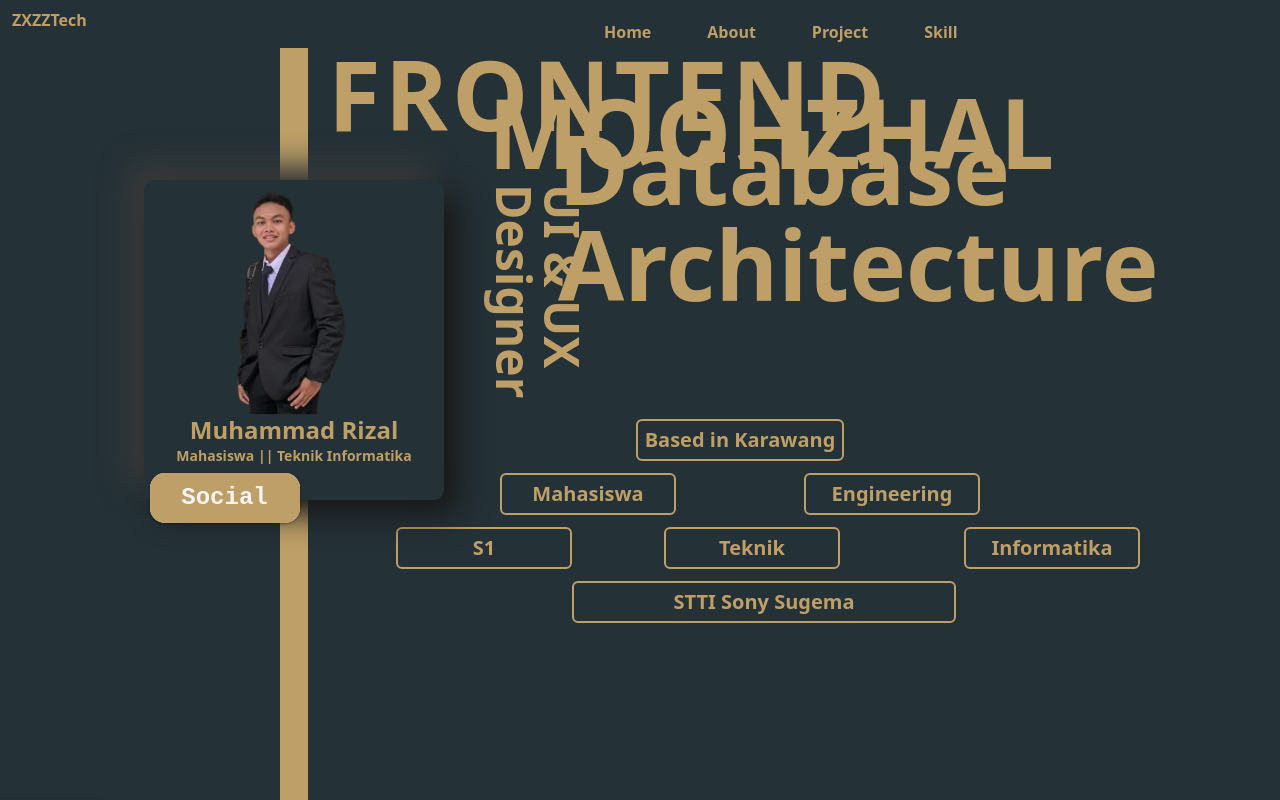
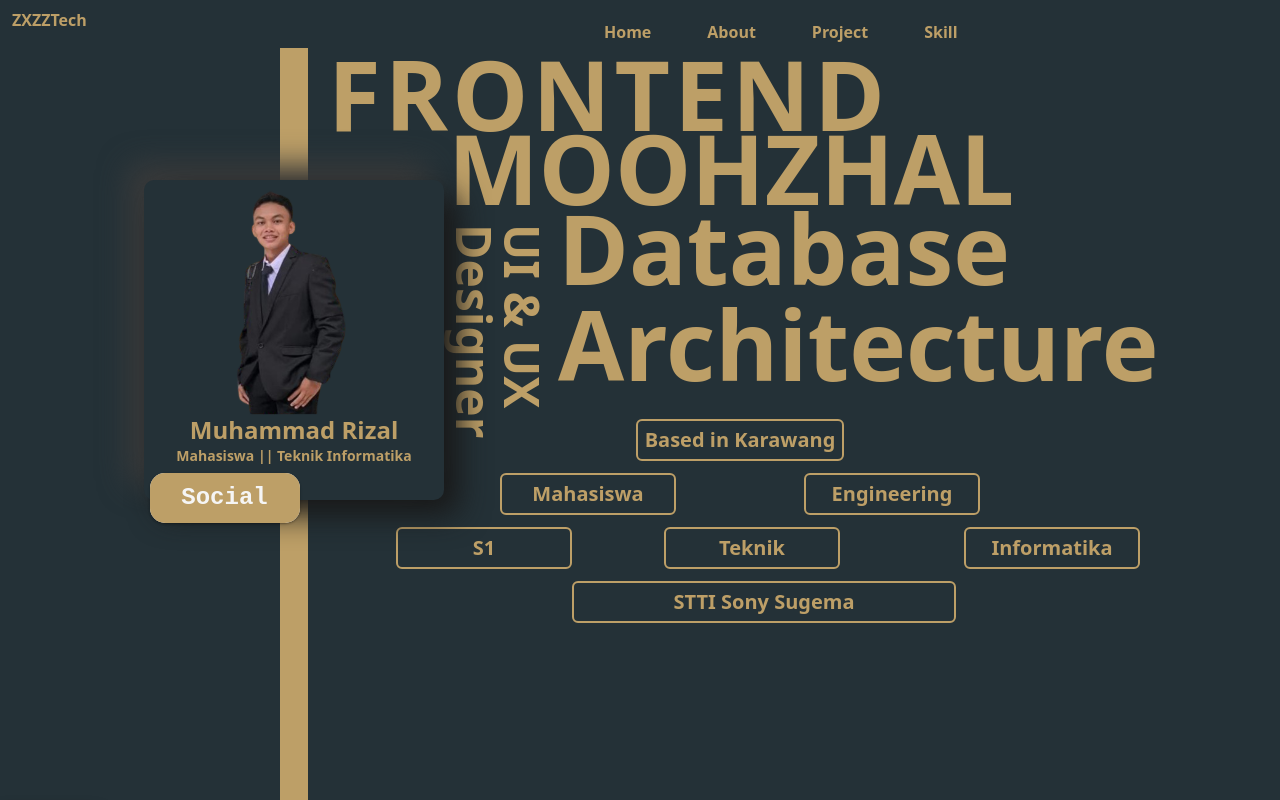
Before and after one commit to Mohzhal/react-protofolio-moohzhal, a React (Vite) app: page / in a window 1280 px wide. Shown: the top 800 px of the page. Built offline with nearby package versions, Linux system fonts and the light colour scheme.

Commit message:
change Home teks

```diff
--- a/src/pages/Home.jsx
+++ b/src/pages/Home.jsx
@@ -14,13 +14,13 @@ const Home = () => {
     </div>
 
     <div className="flex flex-col justify-center  relative w-full ">
-  <div className="text-[#bd9f67] absolute md:left-44 lg:left-52 lg:translate-y-[200px] lg:text-5xl md:text-4xl translate-y-[155px] sm:translate-y-[210px] rotate-90 left-28 font-extrabold sm:w-60 sm:text-3xl text-lg sm:left-[145px] xl:left-[410px]">
+  <div className="text-[#bd9f67] absolute md:left-40 lg:left-52 lg:translate-y-[200px] lg:text-5xl md:text-4xl translate-y-[155px] md:translate-y-[220px] sm:translate-y-[216px] rotate-90 left-[120px] font-extrabold sm:w-60 sm:text-3xl text-lg sm:left-[135px] xl:translate-y-[240px] xl:left-[370px]">
     UI & UX Designer
   </div>
-  <div className="text-[#bd9f67] absolute md:left-80 lg:left-[340px] lg:text-8xl translate-y-[150px] sm:translate-y-[115px] rotate-90 sm:left-[270px] sm:rotate-0 sm:text-6xl w-36 left-[165px] font-extrabold w-70 text-xl md:translate-y-28 md:text-7xl xl:left-[550px]">
+  <div className="text-[#bd9f67] absolute md:left-80 lg:left-[340px] lg:text-8xl translate-y-[150px] sm:translate-y-[145px] rotate-90 sm:left-[285px] sm:rotate-0 sm:text-6xl w-36 left-[165px] font-extrabold w-70 text-xl md:translate-y-40 xl:translate-y-48 md:text-7xl xl:left-[550px]">
     Database Architecture
   </div>
-  <div className="absolute font-bold text-[18px] translate-y-[65px] sm:translate-y-[70px] left-40 sm:left-[230px] md:left-[245px] sm:text-5xl right-3 text-[#bd9f67] md:text-7xl md:translate-y-12 lg:text-8xl lg:translate-y-7 lg:left-[275px] xl:left-[480px]">
+  <div className="absolute font-bold text-[18px] translate-y-[65px] sm:translate-y-[70px] left-40 sm:left-[220px] md:left-[245px] sm:text-5xl right-3 text-[#bd9f67] md:text-7xl md:translate-y-[65px] lg:text-8xl lg:translate-y-7 xl:translate-y-16 lg:left-[275px] xl:left-[440px]">
     MOOHZHAL
   </div>
 </div>
```
